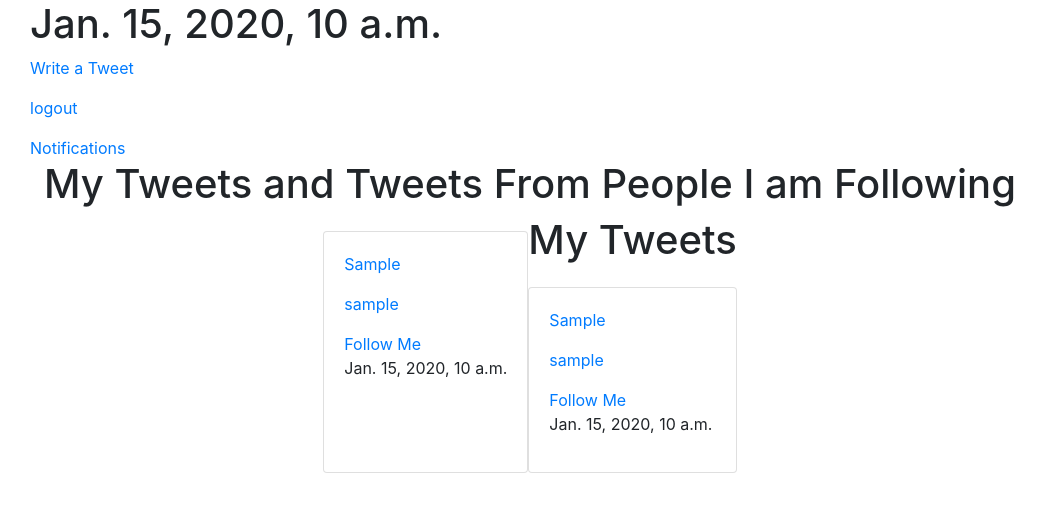
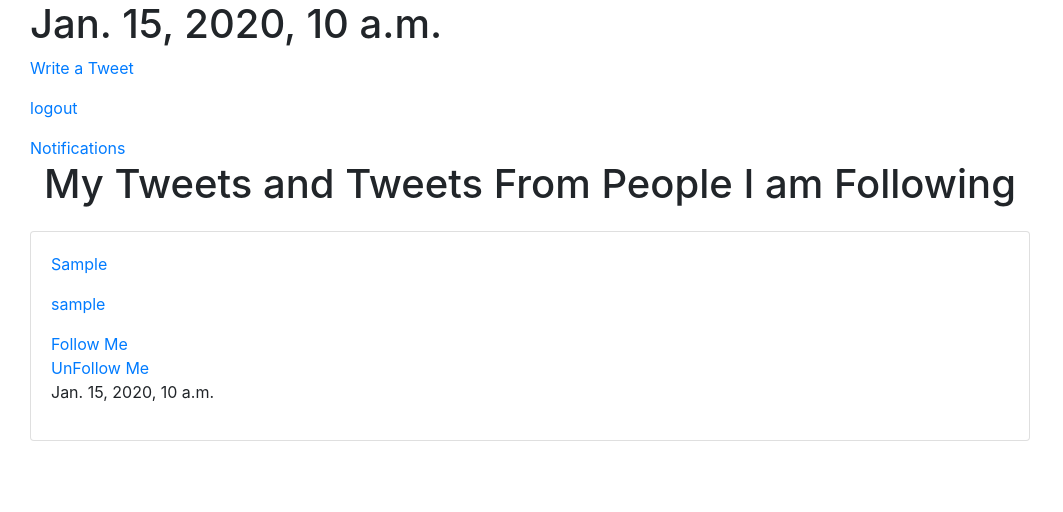
Before and after one commit to AmandaYonce/twitterclone, a Django app: page / in a window 1280 px wide. Shown: the part 110-622 px from the top of the page, without its empty margins (0-1063 px from the left). Run offline with Django 3.2, Linux system fonts and the light colour scheme; a user stored in the database is signed in; tables that the repository leaves empty hold one stand-in row (values such as "Sample post"); some libraries are stand-ins or nearby versions.

Commit message:
fixed tweet detail

```diff
--- a/templates/home.html
+++ b/templates/home.html
@@ -16,37 +16,22 @@
 
 
 <h1>My Tweets and Tweets From People I am Following</h1>
-<div style=justify-content:center class='row'>
+
 
 {% for tweet in followingTweets %}
 
   <div style=margin:15px class='card card-body'>
-      <p><a href="/tweet/{{tweet.id}}">{{tweet.tweet}}</a></p>
+      <p><a href="/tweetdetail/{{tweet.id}}/">{{tweet.tweet}}</a></p>
       <p><a href="/authordetail/{{tweet.author.id}}/">{{tweet.author}}</a></p>
       <a href="/followme/{{tweet.author.id}}/">Follow Me</a>
+      <a href="/unfollowme/{{tweet.author.id}}/">UnFollow Me</a>
       <p>{{tweet.timestamp}}</p>
 
   </div>
+
   {% endfor %}
 
-</div>
-<div>
-<h1>My Tweets </h1>
-<div style=justify-content:center class='row'>
 
-{% for tweet in mytweets %}
-
-  <div style=margin:15px class='card card-body'>
-      <p><a href="/tweet/{{tweet.id}}">{{tweet.tweet}}</a></p>
-      <p><a href="/authordetail/{{tweet.author.id}}/">{{tweet.author}}</a></p>
-      <a href="/followme/{{tweet.author.id}}/">Follow Me</a>
-      <p>{{tweet.timestamp}}</p>
-
-  </div>
-  {% endfor %}
-
-</div>
-</div>
 
 
 {% else %}
--- a/tweet/urls.py
+++ b/tweet/urls.py
@@ -5,5 +5,6 @@ urlpatterns = [
     path('newtweet/', views.NewTweet),
     path('tweetdetail/<int:tweet_id>/', views.TweetDetail),
     path('authordetail/<int:author_id>/', views.AuthorDetail),
-    path('followme/<int:author_id>/', views.FollowMe)
+    path('followme/<int:author_id>/', views.FollowMe),
+    path('unfollowme/<int:author_id>/', views.UnfollowMe)
 ]
--- a/twitteruser/views.py
+++ b/twitteruser/views.py
@@ -13,12 +13,8 @@ class SignUpView(CreateView):
 
 
 def Home(request):
-    tweets = Tweet.objects.all()
-    mytweets = Tweet.objects.filter(author=request.user.id)
-
-
     myfollowers = CustomUser.objects.get(id=request.user.id).followers.all()
     for each in myfollowers:
         followingTweets = Tweet.objects.filter(Q(author=request.user) | Q(author=each)).order_by('-timestamp')
 
-    return render(request, 'home.html', {'tweets': tweets, 'mytweets': mytweets, 'followingTweets': followingTweets})
+    return render(request, 'home.html', { 'followingTweets': followingTweets})
```
